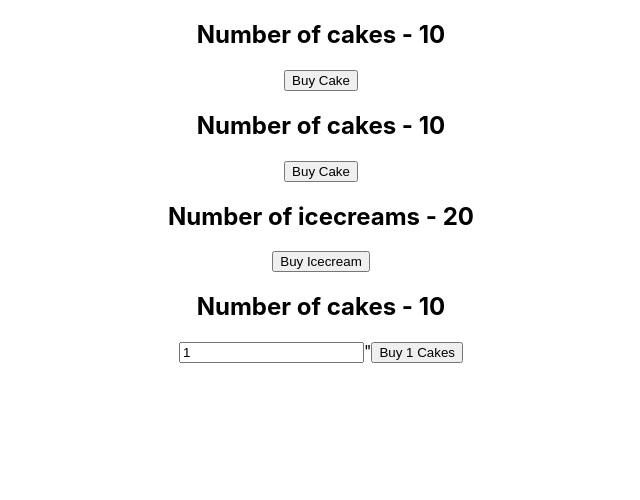
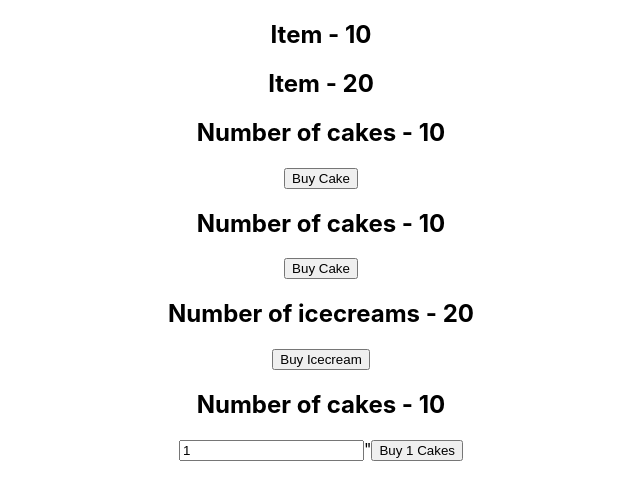
Before and after one commit to preeti-prakash/react-redux, a React (Create React App) app in the folder react-redux-demo/: page / in a window 1280 px wide. Shown: the top 500 px of the page, without its empty margins (319-959 px from the left). Built offline with nearby package versions, Linux system fonts and the light colour scheme.

Commit message:
mapStateToProps - state management

```diff
--- a/react-redux-demo/src/App.js
+++ b/react-redux-demo/src/App.js
@@ -6,11 +6,14 @@
 import HooksCakeContainer from "./components/HooksCakeContainer";
 import IceCreamContainer from "./components/IceCreamContainer";
 import NewCakeContainer from "./components/NewCakeContainer";
+import ItemContainer from "./components/ItemContainer";
 
 function App() {
   return (
     <Provider store={store}>
       <div className="App">
+        <ItemContainer cake />
+        <ItemContainer />
         <HooksCakeContainer />
         <CakeContainer />
         <IceCreamContainer />
--- /dev/null
+++ b/react-redux-demo/src/components/ItemContainer.js
@@ -0,0 +1,22 @@
+import React from "react";
+import { connect } from "react-redux";
+
+function ItemContainer(props) {
+  return (
+    <div>
+      <h2>Item - {props.item}</h2>
+    </div>
+  );
+}
+
+const mapStateToProps = (state, ownProps) => {
+  const itemState = ownProps.cake
+    ? state.cake.numOfCakes
+    : state.icecream.numOfIcecreams;
+
+  return {
+    item: itemState,
+  };
+};
+
+export default connect(mapStateToProps)(ItemContainer);
```
